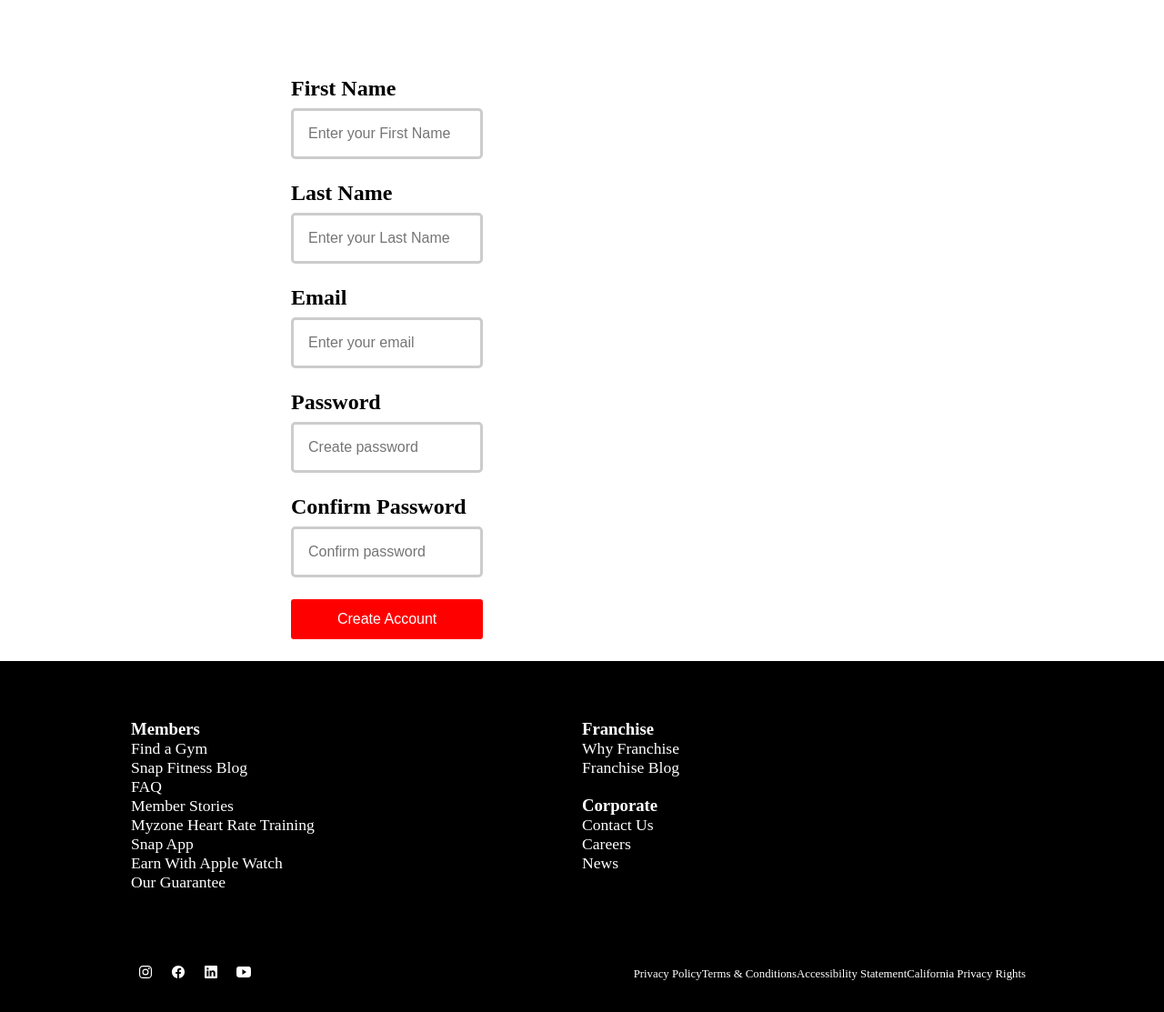
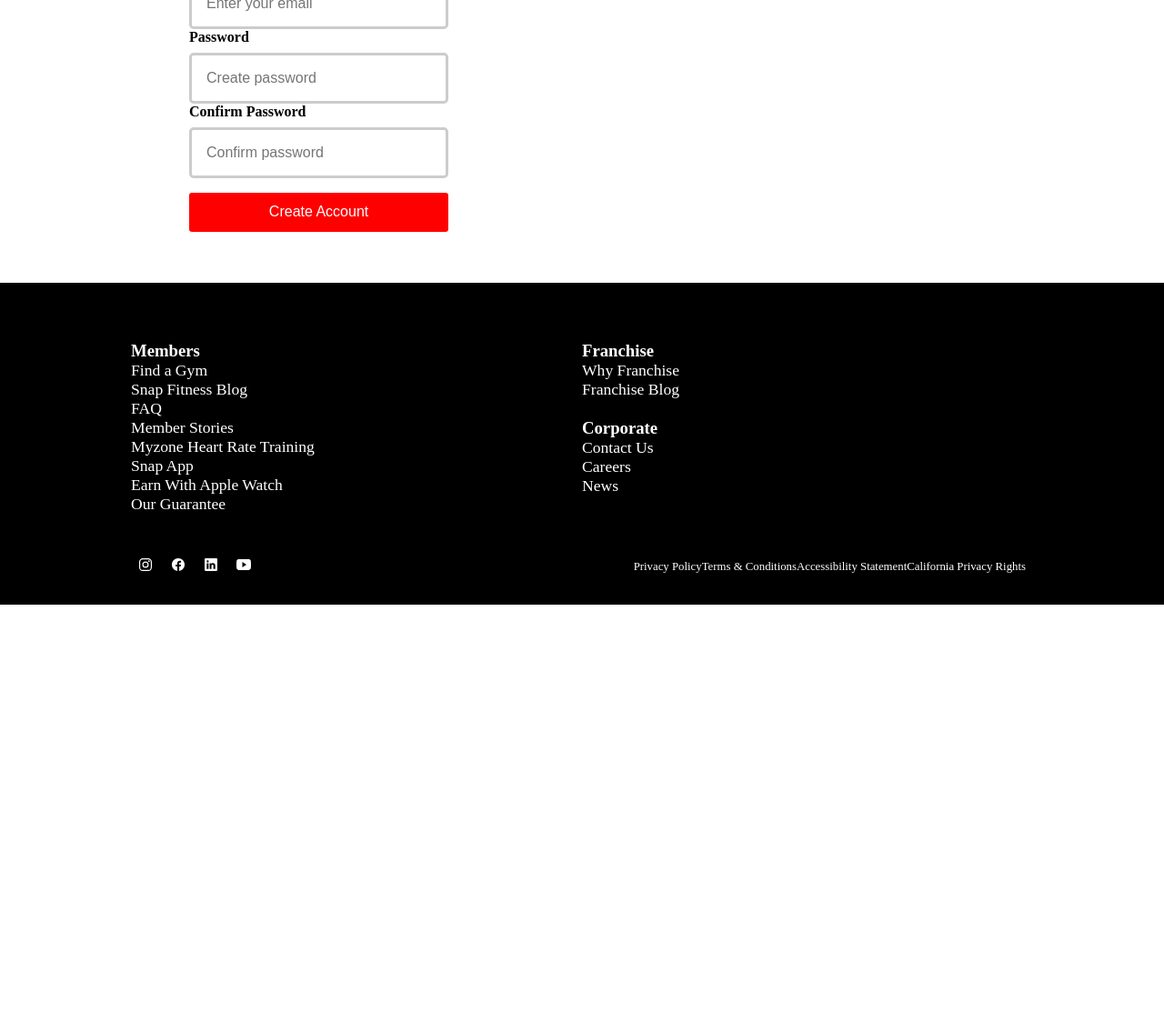
Before and after one commit to JohnnGab/FitnessPro, a Django app: page /users/create-account/ in a window 1280 px wide. Shown: the part 301-1414 px from the top of the page at 91% size. After the commit the page ends 966 px from the top, so only its background shows below. Run offline with Django 5.2, Linux system fonts and the light colour scheme; some web fonts are replaced.

Commit message:
finished html and css

```diff
--- a/core/static/css/common.css
+++ b/core/static/css/common.css
@@ -19,6 +19,11 @@ body {
   font-family: "Manrope", sans-serif;
   font: inherit;
   font-weight: 500;
+  display: flex;
+  justify-content: center;
+  align-items: center;
+  flex-direction: column;
+  overflow: hidden;
 }
 
 ul {
@@ -31,13 +36,14 @@ a {
 }
 
 .header {
+  width: 90%;
   display: flex;
   justify-content: space-between;
   align-items: center;
   padding: 0 2.2rem;
 }
 
-.fitnes-logo {
+.fitness-logo {
   height: 5rem;
 }
 
@@ -69,6 +75,12 @@ a {
 
 main {
   width: 100%;
+  margin: 6rem 0 9.7rem;
+  padding: 0 13rem;
+}
+
+form {
+  width: 100%;
 }
 
 .twenty-four-hour {
@@ -89,11 +101,12 @@ main {
 }
 
 .footer {
+  width: 100%;
   display: flex;
   flex-direction: column;
   background-color: var(--black);
   color: var(--white);
-  gap: 5rem;
+  gap: 3rem;
 }
 
 .footer-top {
--- a/core/templates/base.html
+++ b/core/templates/base.html
@@ -8,9 +8,7 @@
 
     <title>Fitness Pro</title>
     <meta name="description" content="A brief description" />
-    <meta
-      name="author"
-    />
+    <meta name="author" />
 
     <!-- Include your CSS files here -->
     <link
@@ -42,7 +40,7 @@
     />
   </head>
 
-  <body>
+  <body class="{% block body_class %}{% endblock %}">
     <!--Header content-->
     {% include 'partials/_header.html' %}
 
--- a/core/templates/partials/_header.html
+++ b/core/templates/partials/_header.html
@@ -1,7 +1,11 @@
 {% load static %}
 <header class="header">
   <a href=" ">
-    <img class="fitness-logo" src="{% static 'img/fitnesslogo.png'}" alt="fitnesslogo" />
+    <img
+      class="fitness-logo"
+      src="{% static 'img/fitnesslogo.png'%}"
+      alt="fitnesslogo"
+    />
   </a>
   <nav class="header-nav">
     <ul class="header-nav-list">
--- a/users/static/css/createaccount.css
+++ b/users/static/css/createaccount.css
@@ -1,36 +1,14 @@
 @import url("https://fonts.googleapis.com/css2?family=Manrope:wght@600;800&display=swap");
 
-:root {
-  --white: #ffffff;
-  --gray: #767676;
-  --red: #ff0000;
-  --black: #000000;
-}
-
-* {
-  margin: 0;
-  padding: 0;
-  box-sizing: border-box;
-}
-
-body {
-  font: inherit;
-  font-weight: 500;
-}
-
-form {
-  margin: 5rem 20rem 0;
-}
-
-.form-group {
-  margin-bottom: 1.5rem;
+.create-account-page main {
+  margin: 0.1rem 0 2.0rem;
 }
 
 label {
   display: block;
   margin-bottom: 0.5rem;
   font-weight: bold;
-  font-size: 1.5rem;
+  font-size: 1rem;
 }
 
 input[type="text"],
--- a/users/static/css/signin.css
+++ b/users/static/css/signin.css
@@ -1,29 +1,7 @@
 @import url("https://fonts.googleapis.com/css2?family=Manrope:wght@600;800&display=swap");
 
-:root {
-  --white: #ffffff;
-  --gray: #767676;
-  --red: #ff0000;
-  --black: #000000;
-}
-
-* {
-  margin: 0;
-  padding: 0;
-  box-sizing: border-box;
-}
-
-body {
-  font: inherit;
-  font-weight: 500;
-}
-
-form {
-  margin: 10rem 15rem 0;
-}
-
-.form-group {
-  margin-bottom: 1.5rem;
+.signin-page main {
+  margin: 6rem 0 10.1rem;
 }
 
 label {
--- a/users/static/js/main.js
+++ b/users/static/js/main.js
@@ -1,51 +1,64 @@
-document.addEventListener("DOMContentLoaded", function() {
-  const form = document.querySelector('form');
-  const emailInput = document.getElementById('email');
+document.addEventListener("DOMContentLoaded", function () {
+  const form = document.querySelector("form");
+  const emailInput = document.getElementById("email");
   const emailRegex = /^[^\s@]+@[^\s@]+\.[^\s@]+$/;
+  const firstnameInput = document.getElementById("firstname");
+  const lastnameInput = document.getElementById("lastname");
 
-  form.addEventListener('submit', function(e) {
+  form.addEventListener("submit", function (e) {
     e.preventDefault();
     clearErrors();
 
+    if (firstnameInput.value.trim() === "") {
+      displayError(firstnameInput, "Please enter your First Name.");
+      return;
+    }
+
+    if (lastnameInput.value.trim() === "") {
+      displayError(lastnameInput, "Please enter your Last Name.");
+      return;
+    }
+
     // Front-end email validation
     if (!emailRegex.test(emailInput.value)) {
-          displayError(emailInput, 'Please enter a valid email address.');
+      displayError(emailInput, "Please enter a valid email address.");
       return;
     }
 
     // Construct FormData and send the POST request
     const formData = new FormData(form);
+
     fetch(createAccountUrl, {
-          method: 'POST',
+      method: "POST",
       body: formData,
     })
-      .then(response => response.json())
-      .then(data => {
+      .then((response) => response.json())
+      .then((data) => {
         if (!data.success) {
           // Handle back-end validation errors
-              Object.keys(data.errors).forEach(key => {
+          Object.keys(data.errors).forEach((key) => {
             const inputElement = document.getElementsByName(key)[0];
-                  data.errors[key].forEach(error => {
+            data.errors[key].forEach((error) => {
               displayError(inputElement, error);
             });
           });
         } else {
           // Success logic here
-              alert('Registration successful');
+          alert("Registration successful");
         }
       })
-      .catch(error => console.error('Error:', error));
+      .catch((error) => console.error("Error:", error));
   });
 
   function displayError(inputElement, message) {
-      const errorDiv = document.createElement('div');
+    const errorDiv = document.createElement("div");
     errorDiv.textContent = message;
-      errorDiv.classList.add('error-message'); // Make sure to define this class in your CSS
+    errorDiv.classList.add("error-message"); // Make sure to define this class in your CSS
     inputElement.parentNode.appendChild(errorDiv);
   }
 
   function clearErrors() {
-      const errorMessages = document.querySelectorAll('.error-message');
-      errorMessages.forEach(error => error.remove());
+    const errorMessages = document.querySelectorAll(".error-message");
+    errorMessages.forEach((error) => error.remove());
   }
 });
--- a/users/templates/createaccount.html
+++ b/users/templates/createaccount.html
@@ -1,36 +1,76 @@
 {% extends 'base.html' %}
+
 {% load static %}
 
+{% block body_class%}
+create-account-page
+{% endblock %}
+
 {% block content %}
-<form method="POST" action="{% url 'create_account' %}">
+<form method="POST" action="{% url 'create_account' %}" novalidate>
   {% csrf_token %}
   <div class="form-group">
     <label for="firstname">First Name</label>
-    <input type="text" id="firstname" name="first_name" class="firstname" placeholder="Enter your First Name" required />
+    <input
+      type="text"
+      id="firstname"
+      name="first_name"
+      class="firstname"
+      placeholder="Enter your First Name"
+      required
+    />
     <div class="error-message" id="firstname-error"></div>
   </div>
 
   <div class="form-group">
     <label for="lastname">Last Name</label>
-    <input type="text" id="lastname" name="last_name" class="lastname" placeholder="Enter your Last Name" required />
+    <input
+      type="text"
+      id="lastname"
+      name="last_name"
+      class="lastname"
+      placeholder="Enter your Last Name"
+      required
+    />
     <div class="error-message" id="lastname-error"></div>
   </div>
 
   <div class="form-group">
     <label for="email">Email</label>
-    <input type="text" id="email" name="email" class="email" placeholder="Enter your email" required />
+    <input
+      type="text"
+      id="email"
+      name="email"
+      class="email"
+      placeholder="Enter your email"
+      required
+    />
     <div class="error-message" id="email-error"></div>
   </div>
 
   <div class="form-group">
     <label for="password">Password</label>
-    <input type="password" id="password1" name="password1" class="password" placeholder="Create password" required />
+    <input
+      type="password"
+      id="password1"
+      name="password1"
+      class="password"
+      placeholder="Create password"
+      required
+    />
     <div class="error-message" id="password-error"></div>
   </div>
 
   <div class="form-group">
     <label for="passwordcheck">Confirm Password</label>
-    <input type="password" id="password" name="password2" class="passwordcheck" placeholder="Confirm password" required />
+    <input
+      type="password"
+      id="password"
+      name="password2"
+      class="passwordcheck"
+      placeholder="Confirm password"
+      required
+    />
     <div class="error-message" id="passwordcheck-error"></div>
   </div>
 
--- a/users/templates/signin.html
+++ b/users/templates/signin.html
@@ -1,5 +1,9 @@
 {% extends 'base.html' %}
 {% load static %}
+
+{% block body_class%}
+signin-page
+{% endblock %}
 
 {% block content %}
 <form>
```
Also changed, not shown: db.sqlite3, 3 other files. Lines whose indentation alone changed are shown as unchanged.
